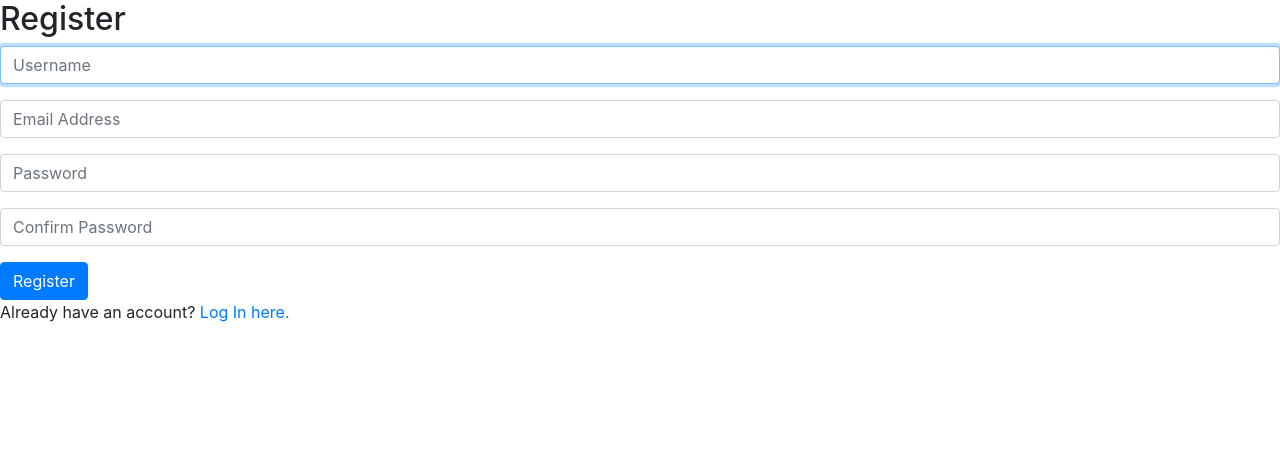
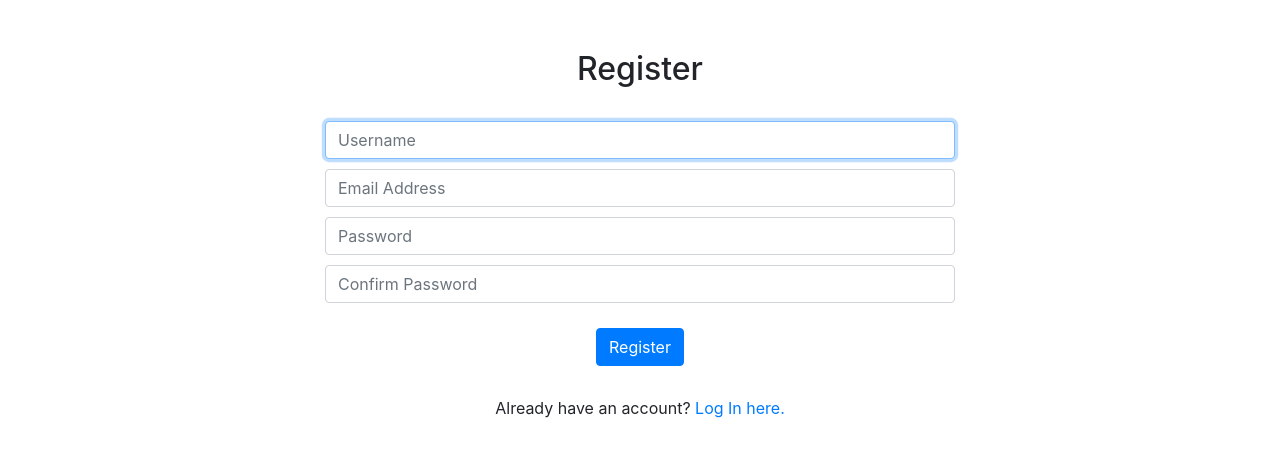
Before and after one commit to LIQBit/Network-Project, a Django app: page /register in a window 1280 px wide. Shown: the part 56-513 px from the top of the page. Run offline with Django 3.2, Linux system fonts and the light colour scheme; some libraries are stand-ins or nearby versions.

Commit message:
dev version commit

```diff
--- a/network/static/network/styles.css
+++ b/network/static/network/styles.css
@@ -90,3 +90,33 @@ ul {
 .fa-heart {
     color: indianred;
 }
+
+.form-g {
+    display: block;
+    width: 50%;
+    padding: 5px;
+    margin-left: auto;
+    margin-right: auto;
+}
+
+#title-holder {
+    display: flex;
+    justify-content: center;
+    margin-top: 50px;
+    margin-bottom: 20px;
+}
+
+form {
+    display: flex;
+    flex-direction: column;
+    align-items: center;
+}
+
+#reg-button {
+    margin-top: 20px;
+}
+
+.reg-text {
+    margin-top: 30px;
+    text-align: center;
+}
--- a/network/templates/network/login.html
+++ b/network/templates/network/login.html
@@ -2,7 +2,9 @@
 
 {% block body %}
 
-    <h2>Login</h2>
+<div id="title-holder">
+    <h2 class="register-title">Log in</h2>
+</div>
 
     {% if message %}
         <div>{{ message }}</div>
@@ -19,6 +21,6 @@
         <input class="btn btn-primary" type="submit" value="Login">
     </form>
 
-    Don't have an account? <a href="{% url 'network:register' %}">Register here.</a>
+    <p class="reg-text">Don't have an account? <a href="{% url 'network:register' %}">Register here.</a></p>
 
 {% endblock %}
--- a/network/templates/network/register.html
+++ b/network/templates/network/register.html
@@ -1,30 +1,32 @@
 {% extends "network/layout.html" %}
 
 {% block body %}
+    <div id="title-holder">
+        <h2 class="register-title">Register</h2>
+    </div>
 
-    <h2>Register</h2>
 
     {% if message %}
         <div>{{ message }}</div>
     {% endif %}
 
-    <form action="{% url 'register' %}" method="post">
+    <form action="{% url 'network:register' %}" method="post">
         {% csrf_token %}
-        <div class="form-group">
+        <div class="form-g">
             <input class="form-control" autofocus type="text" name="username" placeholder="Username">
         </div>
-        <div class="form-group">
+        <div class="form-g">
             <input class="form-control" type="email" name="email" placeholder="Email Address">
         </div>
-        <div class="form-group">
+        <div class="form-g">
             <input class="form-control" type="password" name="password" placeholder="Password">
         </div>
-        <div class="form-group">
+        <div class="form-g">
             <input class="form-control" type="password" name="confirmation" placeholder="Confirm Password">
         </div>
-        <input class="btn btn-primary" type="submit" value="Register">
+        <input id="reg-button" class="btn btn-primary" type="submit" value="Register">
     </form>
 
-    Already have an account? <a href="{% url 'login' %}">Log In here.</a>
+    <p class="reg-text">Already have an account? <a href="{% url 'network:login' %}">Log In here.</a></p>
 
 {% endblock %}
--- a/network/views.py
+++ b/network/views.py
@@ -157,6 +157,8 @@ def register(request):
         login(request, user)
         return HttpResponseRedirect(reverse("index"))
     else:
+        #return reverse("network:register")
+        #return HttpResponseRedirect(reverse("network:register"))
         return render(request, "network/register.html")
 
 
--- a/project4/settings.py
+++ b/project4/settings.py
@@ -11,7 +11,6 @@ https://docs.djangoproject.com/en/3.0/ref/settings/
 """
 
 import os
-import django_heroku
 
 # Build paths inside the project like this: os.path.join(BASE_DIR, ...)
 BASE_DIR = os.path.dirname(os.path.dirname(os.path.abspath(__file__)))
@@ -121,6 +120,3 @@ USE_TZ = True
 # https://docs.djangoproject.com/en/3.0/howto/static-files/
 
 STATIC_URL = '/static/'
-
-# Activate Django-Heroku.
-django_heroku.settings(locals())
--- a/project4/urls.py
+++ b/project4/urls.py
@@ -18,5 +18,5 @@ from django.urls import include, path
 
 urlpatterns = [
     path("admin/", admin.site.urls),
-    path("", include("network.urls")),
+    path("", include("network.urls", namespace="network")),
 ]
```
Also changed, not shown: requirements.txt (deleted, +0 -16 lines), README.md (deleted), db.sqlite3, network/templates/network/layout.html (line endings or trailing spaces), 1 other file.
